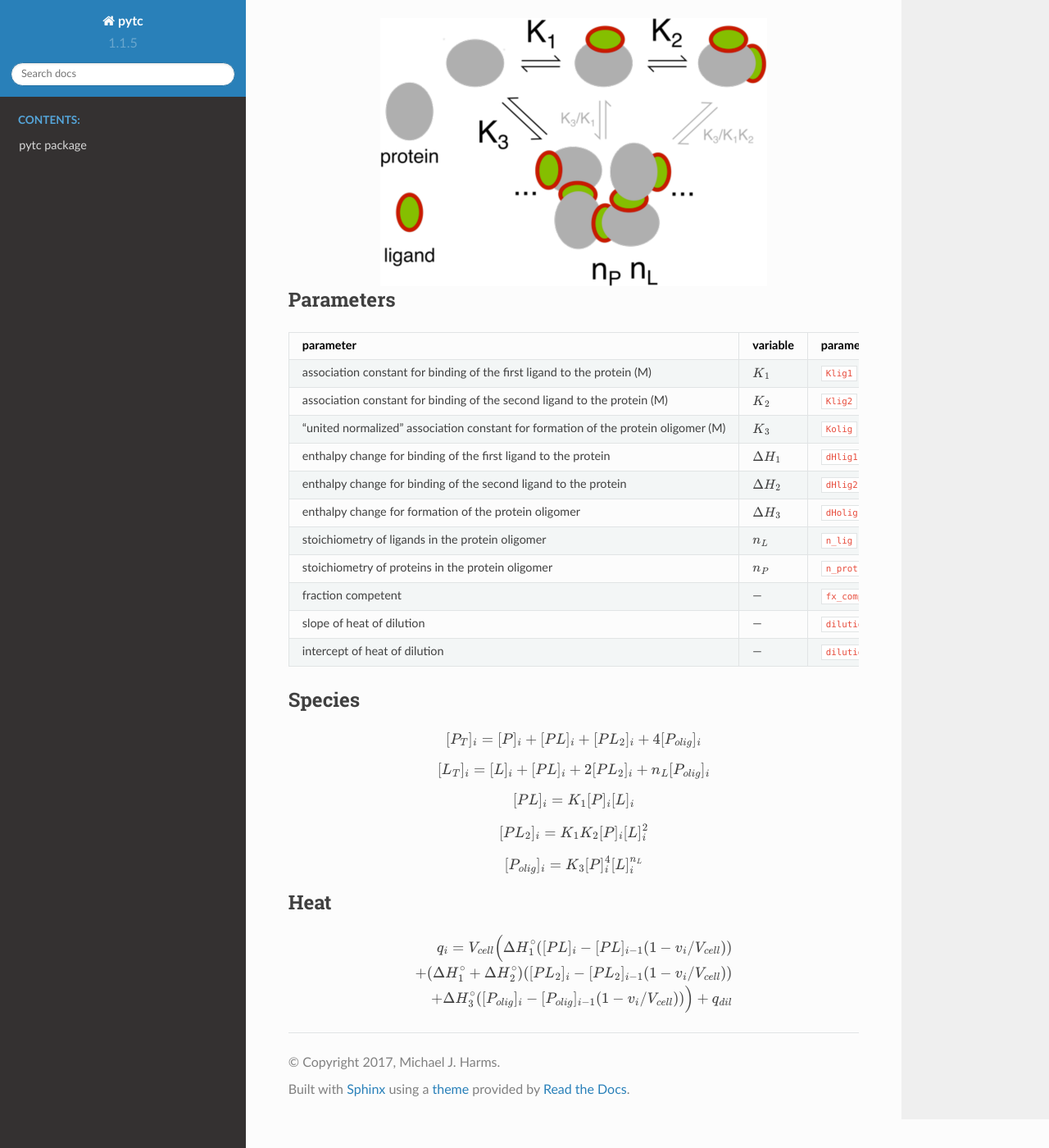
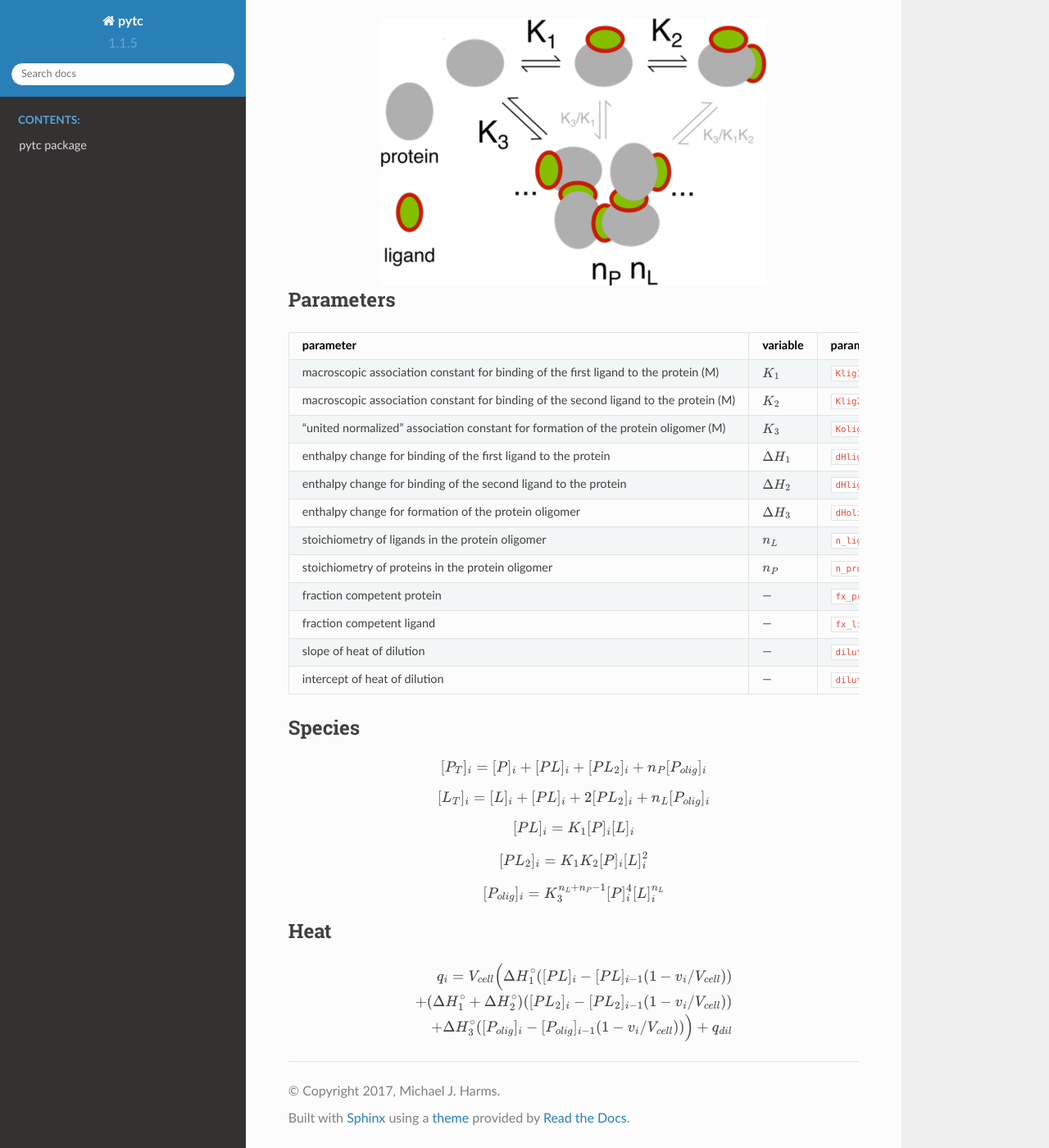
Before and after one commit to harmslab/pytc, a Sphinx documentation site: the page built from docs/source/indiv_models/assembly-auto-inhibition.rst, in a window 1280 px wide and 1400 px high, scrolled down 314 px. Shown: the whole window at 82% size. Built offline with Sphinx 7.4.7 and the Read the Docs theme 2.0.0, drawn with Linux system fonts in a browser that asks for light colours.

Commit message:
minor changes to assembly autoinhibition model and documentation

```diff
--- a/docs/source/indiv_models/assembly-auto-inhibition.rst
+++ b/docs/source/indiv_models/assembly-auto-inhibition.rst
@@ -20,13 +20,13 @@ Parameters
 +--------------------------------+------------------------+----------------------------+---------------+
 |parameter                       | variable               | parameter name             | class         |
 +================================+========================+============================+===============+
-|association constant for        |                        |                            |               |
-|binding of the first ligand to  |                        |                            |               |
-|the protein (M)                 | :math:`K_{1}`          | :code:`Klig1`              | thermodynamic |
+|macroscopic association constant|                        |                            |               |
+|for binding of the first ligand |                        |                            |               |
+|to the protein (M)              | :math:`K_{1}`          | :code:`Klig1`              | thermodynamic |
 +--------------------------------+------------------------+----------------------------+---------------+
-|association constant for        |                        |                            |               |
-|binding of the second ligand to |                        |                            |               |
-|the protein (M)                 | :math:`K_{2}`          | :code:`Klig2`              | thermodynamic |
+|macroscopic association constant|                        |                            |               |
+|for binding of the second ligand|                        |                            |               |
+|to the protein (M)              | :math:`K_{2}`          | :code:`Klig2`              | thermodynamic |
 +--------------------------------+------------------------+----------------------------+---------------+
 |"united normalized" association |                        |                            |               |
 |constant for formation of the   |                        |                            |               |
@@ -50,7 +50,9 @@ Parameters
 | stoichiometry of proteins in   | :math:`n_{P}`          | :code:`n_prot`             | thermodynamic |
 | the protein oligomer           |                        |                            |               |
 +--------------------------------+------------------------+----------------------------+---------------+
-|fraction competent              | ---                    | :code:`fx_competent`       | nuisance      |
+|fraction competent protein      | ---                    | :code:`fx_prot_competent`  | nuisance      |
++--------------------------------+------------------------+----------------------------+---------------+
+|fraction competent ligand       | ---                    | :code:`fx_lig_competent`   | nuisance      |
 +--------------------------------+------------------------+----------------------------+---------------+
 |slope of heat of dilution       | ---                    | :code:`dilution_heat`      | nuisance      |
 +--------------------------------+------------------------+----------------------------+---------------+
@@ -61,7 +63,7 @@ Species
 ~~~~~~~
 
 .. math::
-    [P_{T}]_{i} =   [P]_{i} + [PL]_{i} + [PL_{2}]_{i} + 4[P_{olig}]_{i}
+    [P_{T}]_{i} =   [P]_{i} + [PL]_{i} + [PL_{2}]_{i} + n_{P}[P_{olig}]_{i}
 
 .. math::
     [L_{T}]_{i} = [L]_{i} + [PL]_{i} + 2[PL_{2}]_{i} + n_{L}[P_{olig}]_{i}
@@ -73,7 +75,7 @@ Species
     [PL_{2}]_{i} = K_{1}K_{2}[P]_{i}[L]_{i}^{2}
 
 .. math::
-    [P_{olig}]_{i} = K_{3}[P]_{i}^{4}[L]_{i}^{n_{L}}
+    [P_{olig}]_{i} = K_{3}^{n_{L}+n_{P}-1}[P]_{i}^{4}[L]_{i}^{n_{L}}
 
 
 Heat
```
Also changed, not shown: 1 other file.
